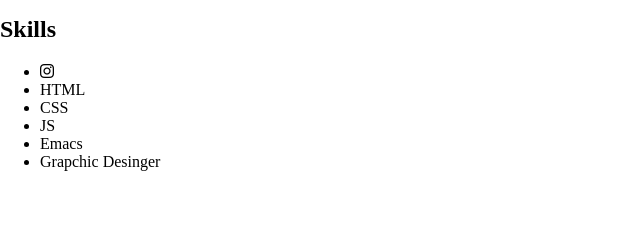
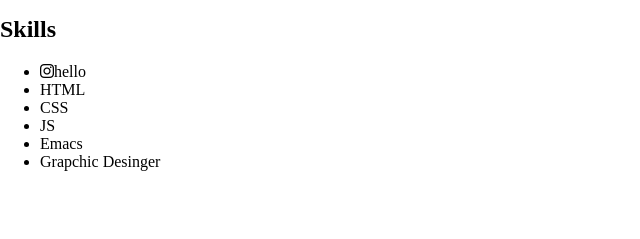
Before and after one commit to kris465768/interactive-portfolio-scgool, a plain HTML site: page index.html in a window 1280 px wide. Shown: the part 129-368 px from the top of the page, 0-640 px from the left. Drawn offline with Linux system fonts and the light colour scheme.

Commit message:
Update index.html

```diff
--- a/index.html
+++ b/index.html
@@ -24,7 +24,7 @@
       <section id="skills">
         <h2>Skills</h2>
         <ul>
-            <li><i class="fa-brands fa-instagram"></i></li>
+            <li><i class="fa-brands fa-instagram"></i>hello </li>
           <li>HTML</li>
           <li>CSS</li>
           <li>JS</li>
```
